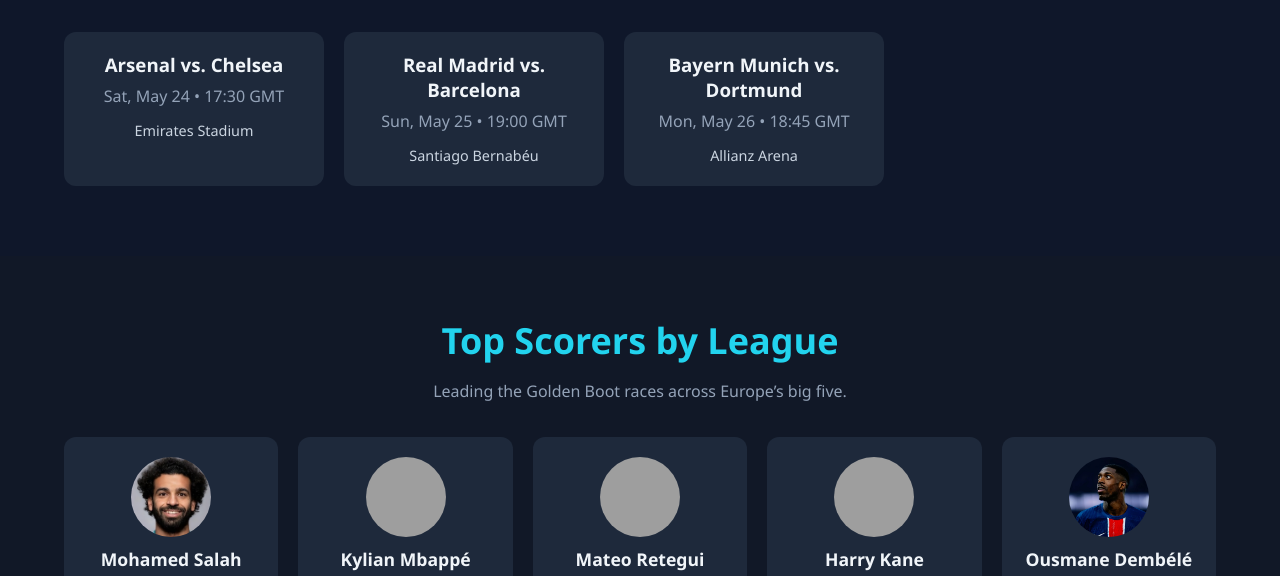
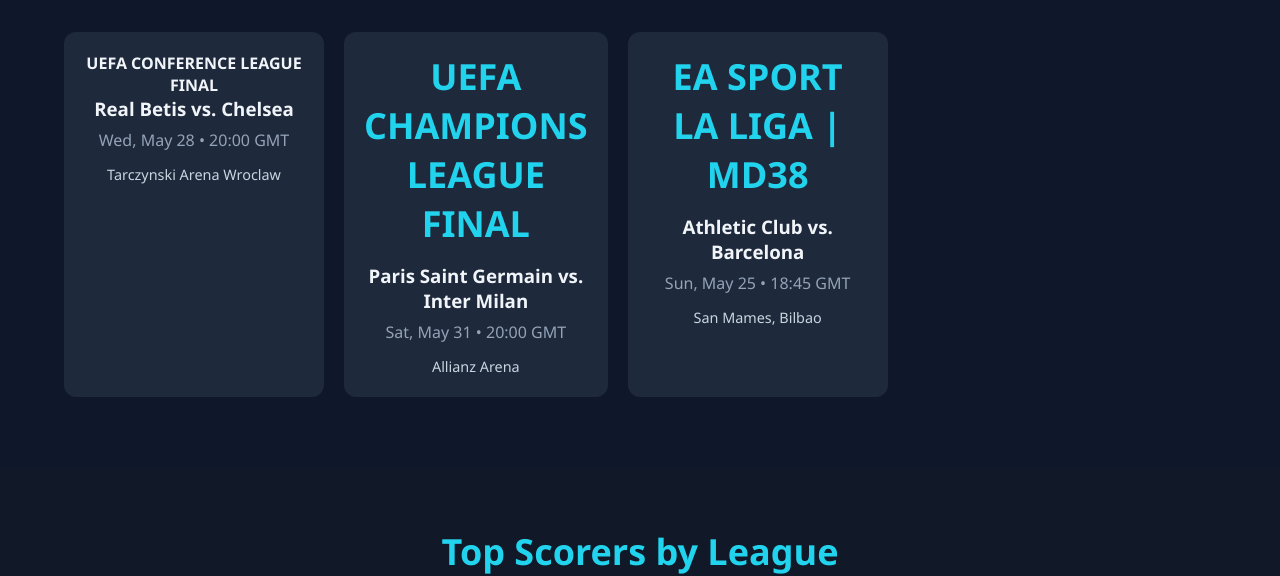
Before and after one commit to unknownalien28/FOOTBALL-LIVE-UPDATES, a plain HTML site: page index.html in a window 1280 px wide. Shown: the part 687-1263 px from the top of the page. Drawn offline with Linux system fonts and the light colour scheme; grey boxes are pictures that could not be loaded.

Commit message:
Update index.html

```diff
--- a/index.html
+++ b/index.html
@@ -144,7 +144,7 @@
     <h1>Football Live Updates</h1>
     <p>Your #1 Source for Real-Time Match Updates, Scores & Highlights</p>
     <a class="cta sofascore" href="https://app.sofascore.com/nixz/FootballLiveUpdates" target="_blank">View on Sofascore</a>
-    <a class="cta whatsapp" href="https://wa.me/+2348100236360" target="_blank">Join on WhatsApp</a>
+    <a class="cta whatsapp" href="https://whatsapp.com/channel/0029Vab4uCYBlHpW1tBF4w0k" target="_blank">Join on WhatsApp</a>
   </header>
 
   <!-- Matches -->
@@ -153,19 +153,22 @@
     <p class="lead">Never miss kick-off—see what’s next on the schedule.</p>
     <div class="matches">
       <div class="match-card">
-        <h3>Arsenal vs. Chelsea</h3>
-        <time>Sat, May 24 • 17:30 GMT</time>
-        <span>Emirates Stadium</span>
+        <h4>UEFA CONFERENCE LEAGUE FINAL</h4>
+        <h3>Real Betis vs. Chelsea</h3>
+        <time>Wed, May 28 • 20:00 GMT</time>
+        <span>Tarczynski Arena Wroclaw</span>
       </div>
       <div class="match-card">
-        <h3>Real Madrid vs. Barcelona</h3>
-        <time>Sun, May 25 • 19:00 GMT</time>
-        <span>Santiago Bernabéu</span>
+        <h2>UEFA CHAMPIONS LEAGUE FINAL</h2>
+        <h3>Paris Saint Germain vs. Inter Milan</h3>
+        <time>Sat, May 31 • 20:00 GMT</time>
+        <span>Allianz Arena</span>
       </div>
       <div class="match-card">
-        <h3>Bayern Munich vs. Dortmund</h3>
-        <time>Mon, May 26 • 18:45 GMT</time>
-        <span>Allianz Arena</span>
+        <h2>EA SPORT LA LIGA | MD38</h2>
+        <h3>Athletic Club vs. Barcelona</h3>
+        <time>Sun, May 25 • 18:45 GMT</time>
+        <span>San Mames, Bilbao</span>
       </div>
     </div>
   </section>
```
